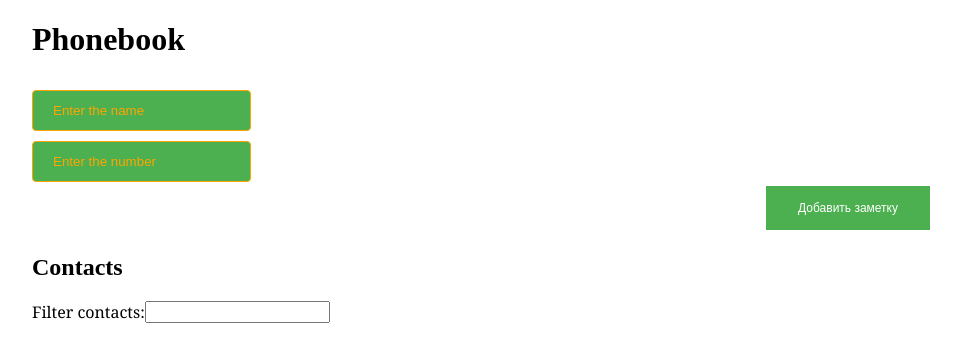
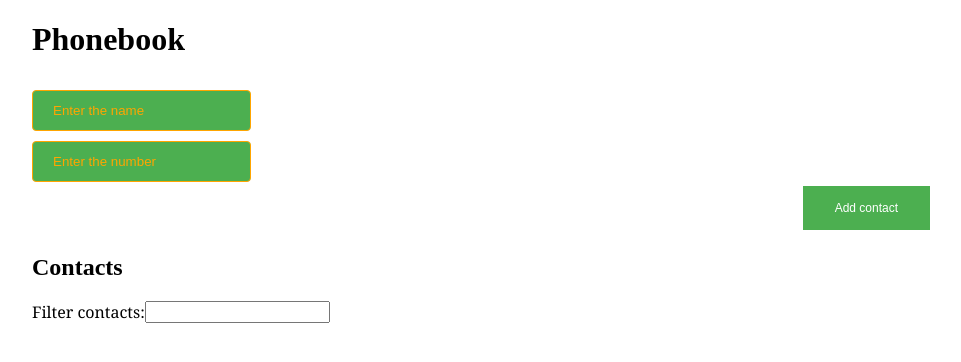
Before and after one commit to vict0rkovalchuk/react-hw-02-phonebook, a React (Create React App) app: page / in a window 1280 px wide. Shown: the top 362 px of the page, without its empty margins (158-1119 px from the left). Built offline with nearby package versions, Linux system fonts and the light colour scheme.

Commit message:
change form component

```diff
--- a/src/components/ContactForm/ContactForm.js
+++ b/src/components/ContactForm/ContactForm.js
@@ -58,7 +58,7 @@ class ContactForm extends Component {
         </div>
         <div className={styles.btn}>
           <button type="submit" className={styles.button}>
-            Добавить заметку
+            Add contact
           </button>
         </div>
       </form>
```
